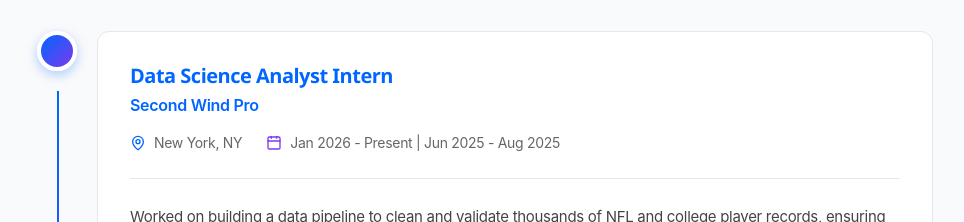
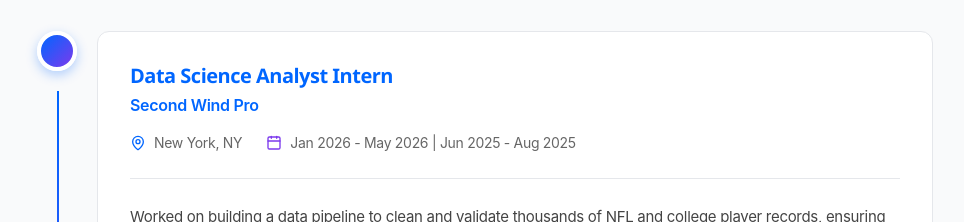
Before and after one commit to kanish26/kanish-portfolio, a Next.js app: page / in a window 1280 px wide. Shown: the part 1100-1322 px from the top of the page, without its empty margins (155-1119 px from the left). Built offline with nearby package versions, Linux system fonts and the light colour scheme.

Commit message:
Final version

```diff
--- a/src/data/projects.ts
+++ b/src/data/projects.ts
@@ -76,7 +76,7 @@ export const experience = [
     title: 'Data Science Analyst Intern',
     company: 'Second Wind Pro',
     location: 'New York, NY',
-    period: 'Jan 2026 - Present | Jun 2025 - Aug 2025',
+    period: 'Jan 2026 - May 2026 | Jun 2025 - Aug 2025',
     summary:
       'Worked on building a data pipeline to clean and validate thousands of NFL and college player records, ensuring the data was reliable enough to build on. Used that foundation to engineer meaningful features that bridge college performance to NFL potential, helping the model understand what actually translates across levels. Built and validated a regression model to predict player contract values, with interpretability layers added so stakeholders could understand not just the predictions, but the reasoning behind them.',
     techStack: ['Python', 'XGBoost Regressor', 'Pandas', 'NumPy', 'Scikit-learn', 'SHAP'],
```
Also changed, not shown: 1 other file (tests, documents, lock files or other folders).
